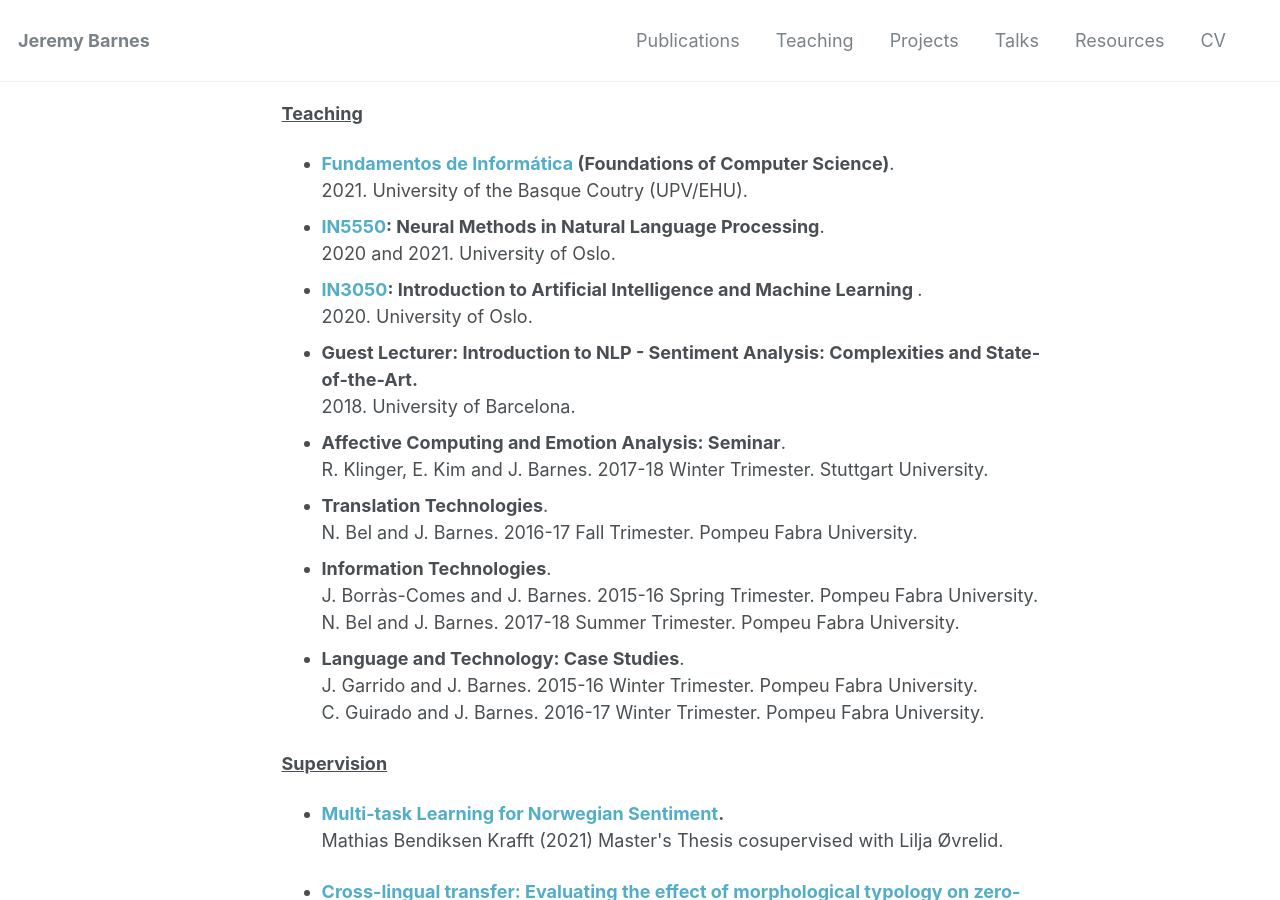
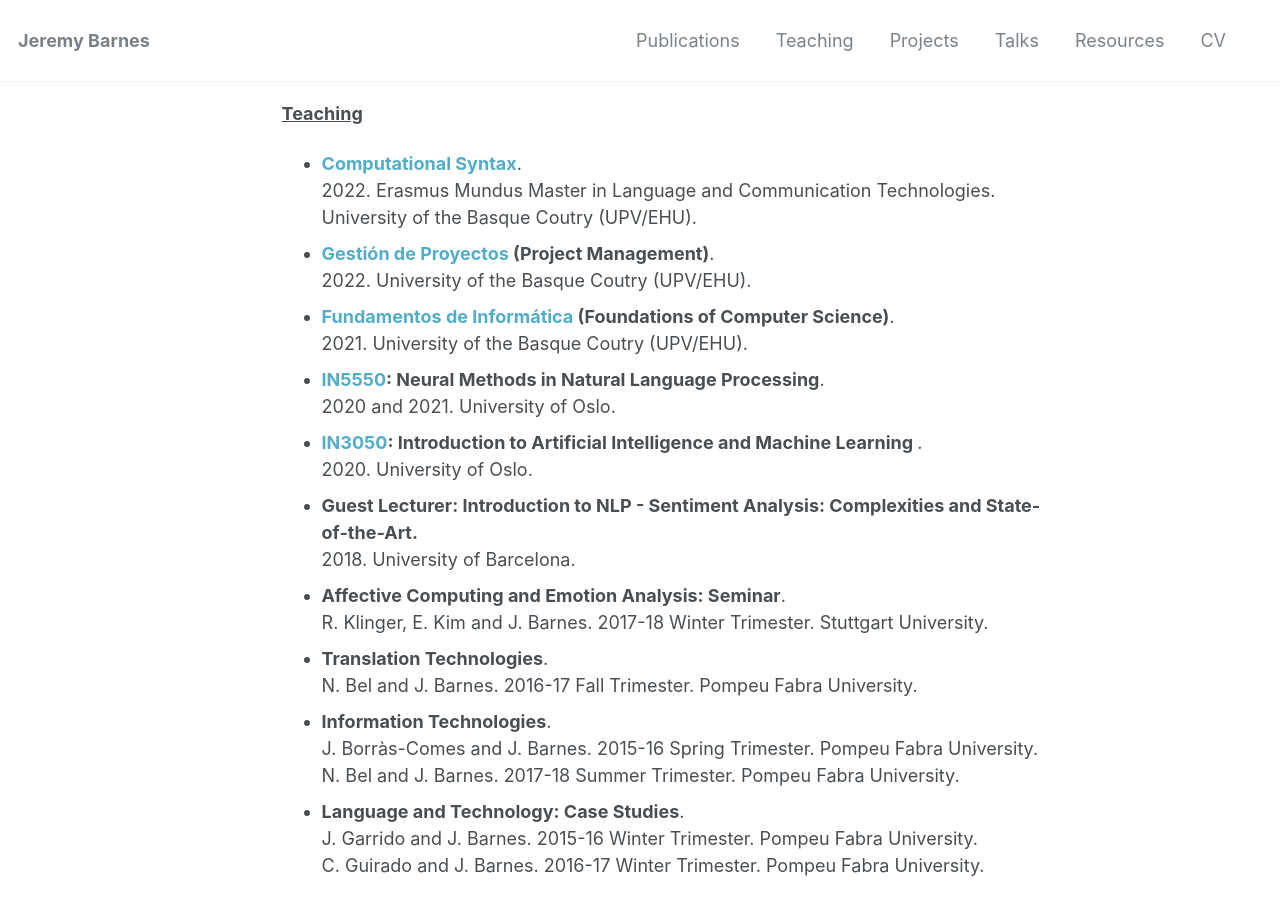
Before and after one commit to jerbarnes/jerbarnes.github.io, a Jekyll site: the page built from teaching/index.html, in a window 1280 px wide and 900 px high. Built offline with Jekyll 4.4.1, drawn with Linux system fonts in a browser that asks for light colours.

Commit message:
updated teaching

```diff
--- a/teaching/index.html
+++ b/teaching/index.html
@@ -8,6 +8,12 @@
 
 <p style="text-align: justify;"><span style="text-decoration: underline;"><strong>Teaching</strong></span></p>
 <ul>
+
+
+<li>           <strong><a href="https://www.ehu.eus/en/web/master/master-language-communication-technologies/subject?p_anyo_ofd=20200&p_anyo_pop=20200&p_cod_centro=226&p_cod_materia=10300&p_cod_asignatura=505310&p_tipo_asignatura=1">Computational Syntax</a></strong>. <br />2022. Erasmus Mundus Master in Language and Communication Technologies. University of the Basque Coutry (UPV/EHU).</li>
+
+<li>           <strong><a href="https://www.ehu.eus/es/grado-ingenieria-informatica-de-gestion-y-sistemas-de-informacion-bizkaia/creditos-y-asignaturas-por-curso?p_redirect=consultaAsignatura&p_cod_proceso=egr&p_anyo_acad=20210&p_ciclo=X&p_curso=3&p_cod_asignatura=27684">Gestión de Proyectos</a> (Project Management)</strong>. <br />2022. University of the Basque Coutry (UPV/EHU).</li>
+
 <li>           <strong><a href="https://www.ehu.eus/es/grado-ingenieria-mecanica-bizkaia/creditos-y-asignaturas-por-curso?p_redirect=consultaAsignatura&p_cod_proceso=egr&p_anyo_acad=20210&p_ciclo=X&p_curso=1&p_cod_asignatura=27679">Fundamentos de Informática</a> (Foundations of Computer Science)</strong>. <br />2021. University of the Basque Coutry (UPV/EHU).</li>
 <li>           <strong><a href="https://www.uio.no/studier/emner/matnat/ifi/IN5550/">IN5550</a>: Neural Methods in Natural Language Processing</strong>. <br />2020 and 2021. University of Oslo.</li>
 <li>           <strong><a href="https://www.uio.no/studier/emner/matnat/ifi/IN3050/index-eng.html">IN3050</a>: Introduction to Artificial Intelligence and Machine Learning </strong>. <br />2020. University of Oslo.</li>
```
